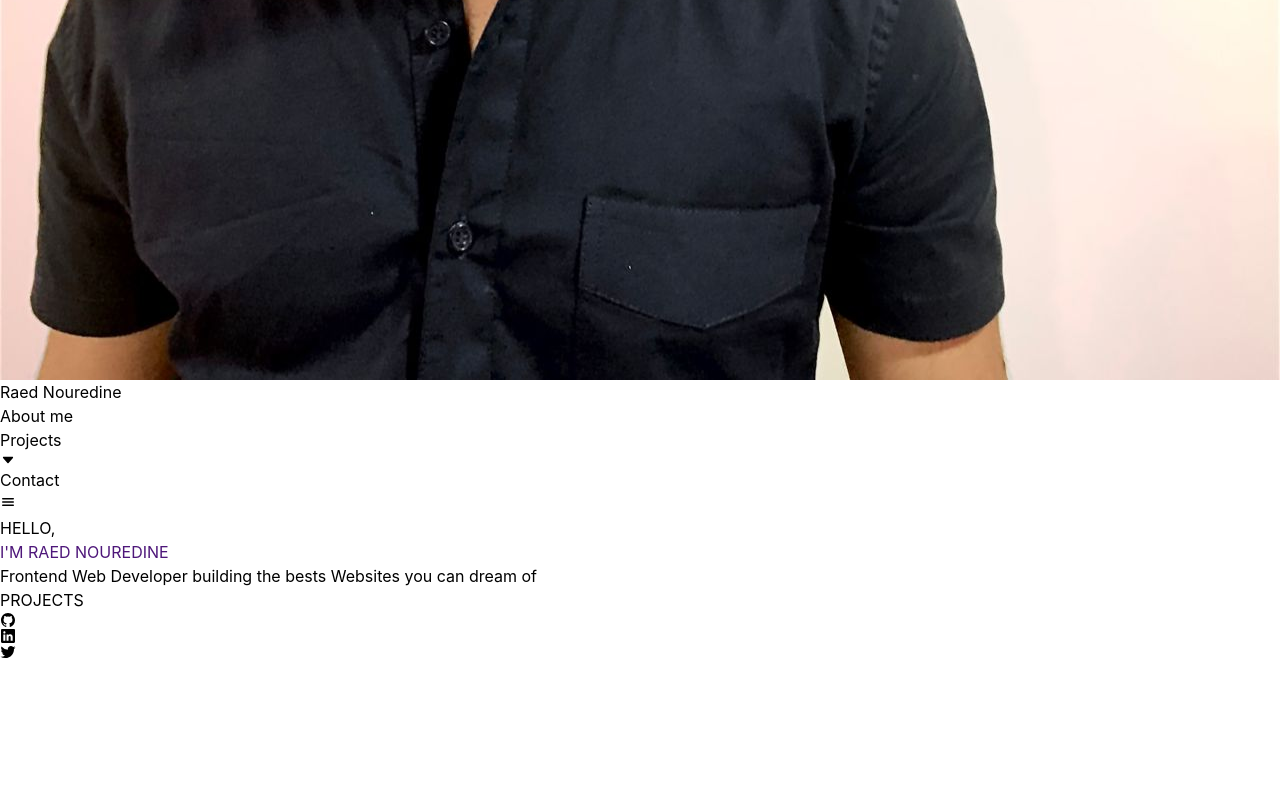
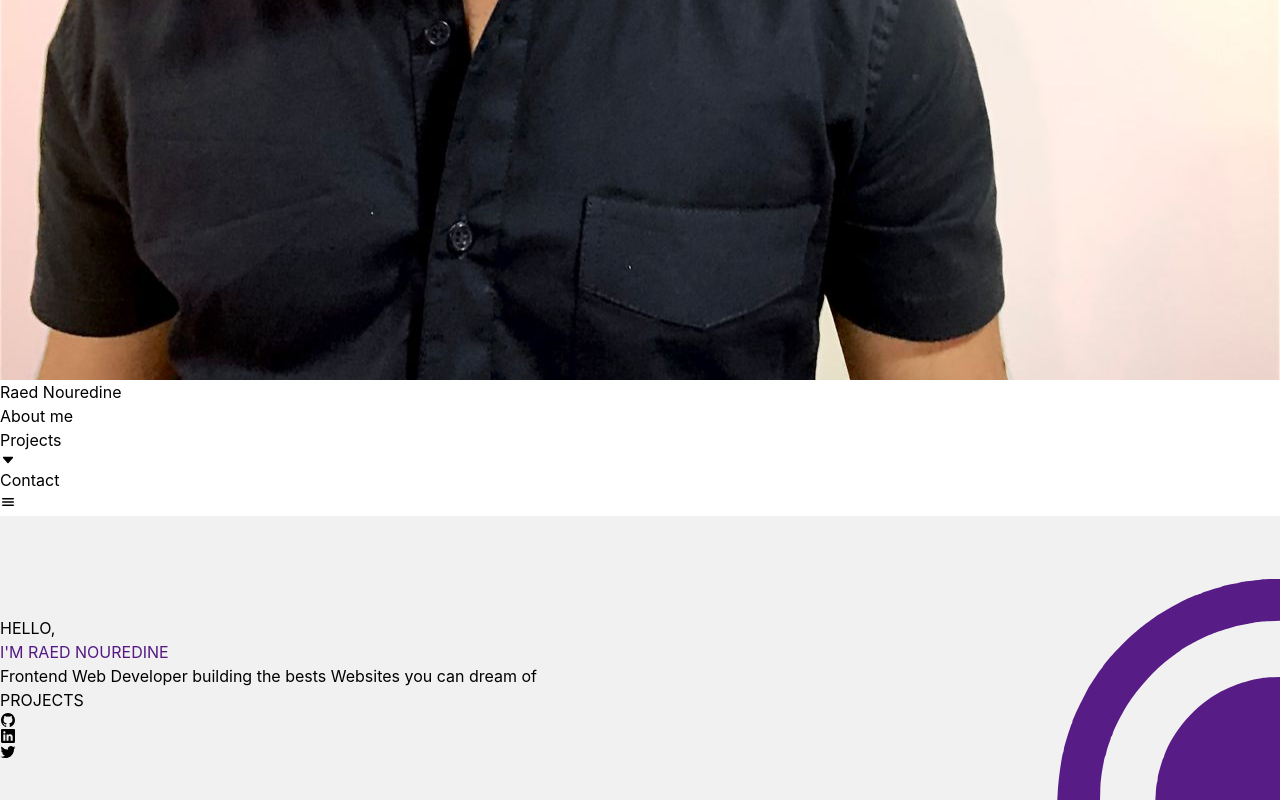
Before and after one commit to RaedRNP/Project_1, a React (Vite) app: page / in a window 1280 px wide. Shown: the part 846-1646 px from the top of the page. Before the commit the page ends 1506 px from the top, so only its background shows below. Built offline with nearby package versions, Linux system fonts and the light colour scheme.

Commit message:
Added a new backgound asset

```diff
--- a/src/index.css
+++ b/src/index.css
@@ -24,7 +24,7 @@ span {
   margin: 0 auto;
   text-shadow: 0 0 80px rgba(255,255,255,.5);
   color: rgb(59, 7, 100);
-  animation: color-change 5s alternate infinite;
+  animation: color-change 5s forwards infinite;
 }
 
 @keyframes color-change {
@@ -44,3 +44,12 @@ span {
     color: rgb(64, 22, 96);
   }
 }
+
+#Hero {
+  background-color: #f1f1f1;
+  background-image: url("./assets/UDFXaX01.svg");
+  background-position: right bottom;
+  background-repeat: no-repeat;
+  background-size: 50% auto;
+  padding: 100px 0 40px;
+}
--- a/src/pages/Hero.jsx
+++ b/src/pages/Hero.jsx
@@ -1,15 +1,21 @@
-import Button from "../components/Button"
-import Sidebar from "../components/Sidebar"
+import Button from "../components/Button";
+import Sidebar from "../components/Sidebar";
 
-function Hero(){
-    return (
-        <section className="h-screen w-full bg-gradient-to-br from-[#fff] from-5% via-[#fff] to-[#f1f1f1] flex flex-col justify-center items-center text-black">
-            <h1 className="font-bold text-5xl my-10">HELLO, <span className="unique">I'M RAED NOUREDINE</span></h1>
-            <p className="text-lg mb-10">Frontend Web Developer building the bests Websites you can dream of</p>
-            <Button title="PROJECTS"/>
-            <Sidebar />
-        </section>
-    )
+function Hero() {
+  return (
+    <>
+      <section id="Hero" className="h-screen w-full flex flex-col justify-center items-center text-black">
+        <h1 className="font-bold text-5xl my-10">
+          HELLO, <span className="unique">I'M RAED NOUREDINE</span>
+        </h1>
+        <p className="text-lg mb-10">
+          Frontend Web Developer building the bests Websites you can dream of
+        </p>
+        <Button title="PROJECTS" />
+        <Sidebar />
+      </section>
+    </>
+  );
 }
 
-export default Hero
+export default Hero;
```
Also changed, not shown: src/assets/UDFXaX01.svg (added), src/assets/discos_pag.png (added).
